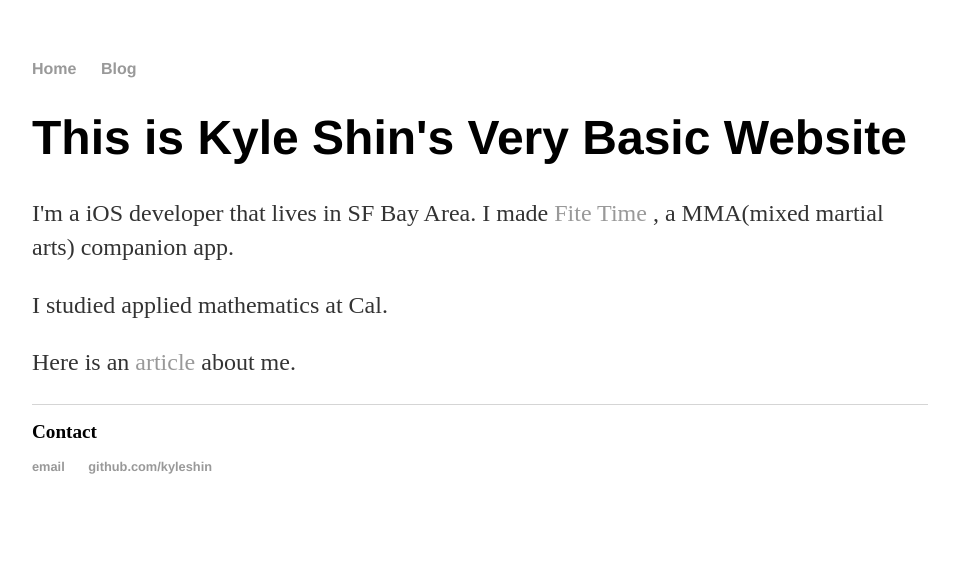
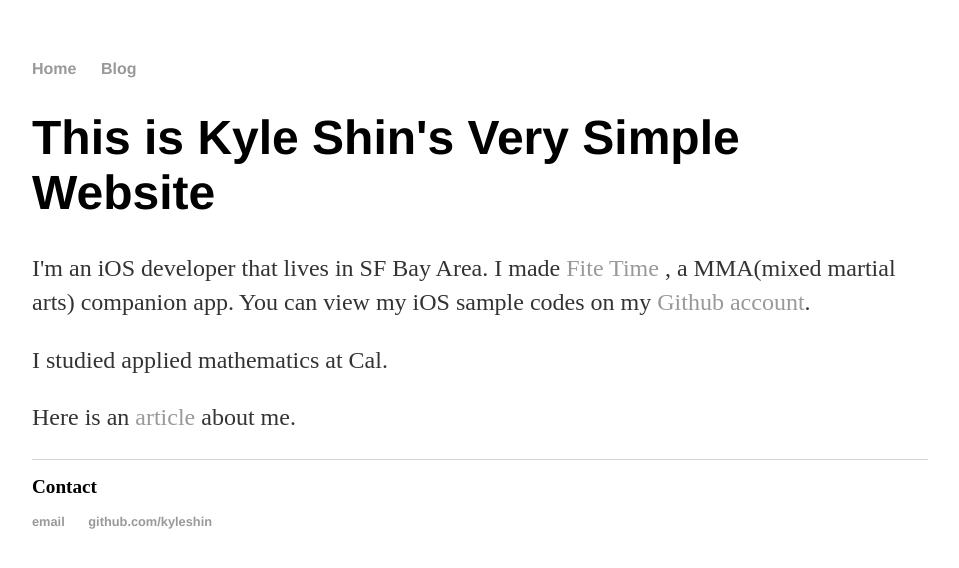
Before and after one commit to kyleshin/kyleshin.github.io, a Jekyll site: the page built from index.html, in a window 1280 px wide. Shown: the top 568 px of the page, without its empty margins (160-1119 px from the left). Built offline with Jekyll 4.4.1, drawn with Linux system fonts in a browser that asks for light colours.

```diff
--- a/_config.yml
+++ b/_config.yml
@@ -4,4 +4,3 @@
 auto: true
 safe: true
 server: true
-pygments: true
--- a/index.html
+++ b/index.html
@@ -3,10 +3,11 @@
 title: Kyle Hongkai Shin
 ---
 <div class="aboutme">
-    <h1>This is Kyle Shin's Very Basic Website</h1>
-    <p>I'm a iOS developer that lives in SF Bay Area. I made
+    <h1>This is Kyle Shin's Very Simple Website</h1>
+    <p>I'm an iOS developer that lives in SF Bay Area. I made
       <a href="https://itunes.apple.com/us/app/fite-time/id953924075?ls=1&mt=8 ">Fite Time</a>
-        , a MMA(mixed martial arts) companion app.</p>
+        , a MMA(mixed martial arts) companion app. You can view my iOS sample codes on my
+      <a href="https://github.com/kyleshin">Github account</a>.</p>
     <p>I studied applied mathematics at Cal.</p>
     <p>Here is an
       <a href="https://www.ucsc-extension.edu/about/student-stories/computer-programming-student-launches-first-application-app-store">article</a>
```
